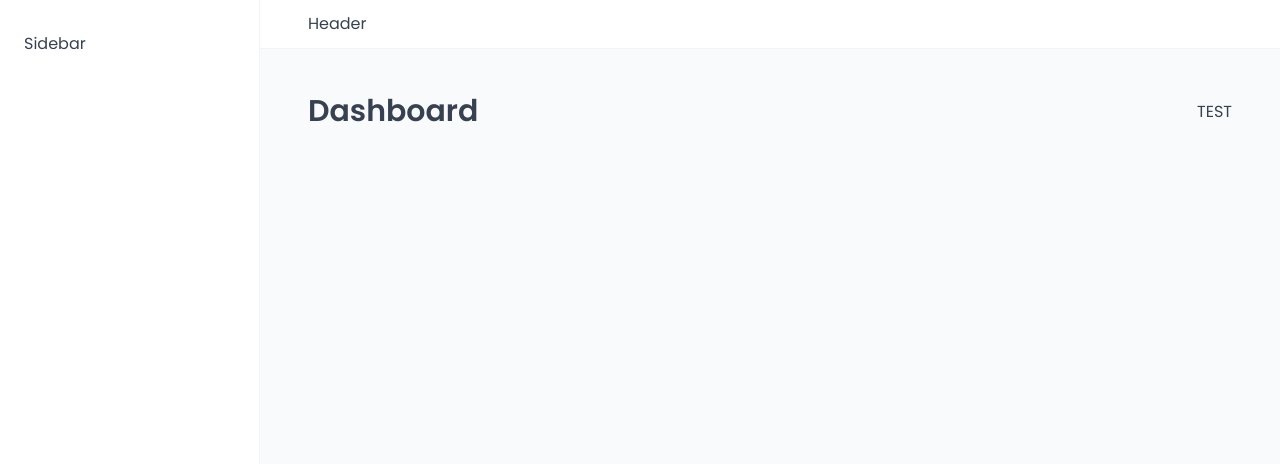
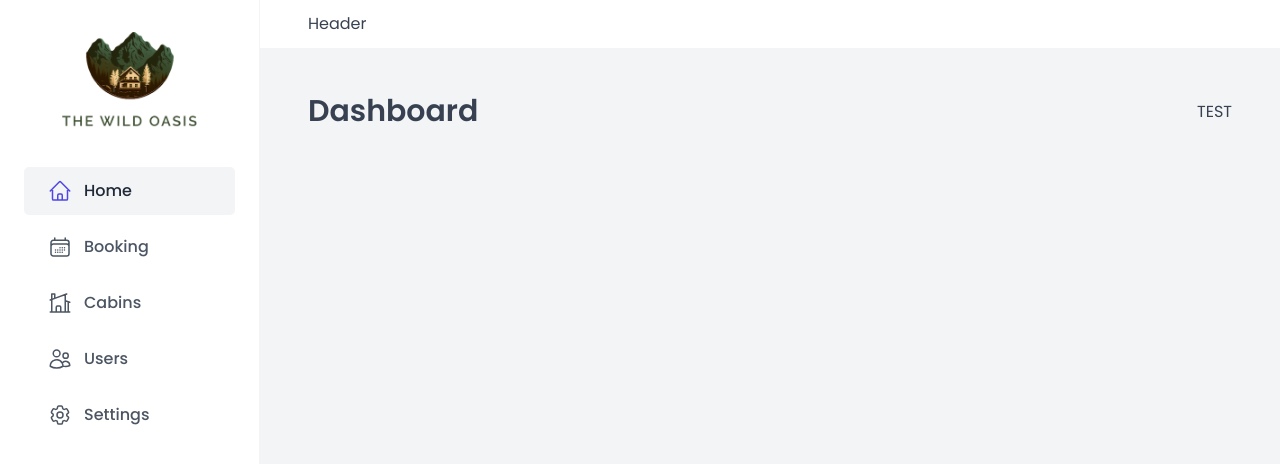
Before and after one commit to alicefrsr/wild-oasis-booking-app, a React (Vite) app: page /dashboard in a window 1280 px wide. Shown: the top 464 px of the page. Built offline with nearby package versions, Linux system fonts and the light colour scheme; a web font is replaced by a local one.

Commit message:
Sidebar and main navigation

```diff
--- a/src/ui/AppLayout.jsx
+++ b/src/ui/AppLayout.jsx
@@ -11,7 +11,7 @@
 `;
 
 const Main = styled.main`
-  background-color: var(--color-grey-50);
+  background-color: var(--color-grey-100);
   padding: 4rem 4.8rem 6.4rem;
 `;
 
--- a/src/ui/MainNav.jsx
+++ b/src/ui/MainNav.jsx
@@ -1,4 +1,12 @@
-import styled from "styled-components";
+import { NavLink } from 'react-router-dom';
+import styled from 'styled-components';
+import {
+  HiOutlineCalendarDays,
+  HiOutlineCog6Tooth,
+  HiOutlineHome,
+  HiOutlineHomeModern,
+  HiOutlineUsers,
+} from 'react-icons/hi2';
 
 const NavList = styled.ul`
   display: flex;
@@ -6,7 +14,8 @@
   gap: 0.8rem;
 `;
 
-const Link = styled.a`
+// const Link = styled.a`
+const StyledNavLink = styled(NavLink)`
   &:link,
   &:visited {
     display: flex;
@@ -26,14 +35,14 @@
   &.active:link,
   &.active:visited {
     color: var(--color-grey-800);
-    background-color: var(--color-grey-50);
+    background-color: var(--color-grey-100);
     border-radius: var(--border-radius-sm);
   }
 
   & svg {
     width: 2.4rem;
     height: 2.4rem;
-    color: var(--color-grey-400);
+    color: var(--color-grey-600);
     transition: all 0.3s;
   }
 
@@ -44,3 +53,44 @@
     color: var(--color-brand-600);
   }
 `;
+
+function MainNav() {
+  return (
+    <nav>
+      <NavList>
+        <li>
+          <StyledNavLink to='/dashboard'>
+            <HiOutlineHome />
+            <span>Home</span>
+          </StyledNavLink>
+        </li>
+        <li>
+          <StyledNavLink to='/bookings'>
+            <HiOutlineCalendarDays />
+            <span>Booking</span>
+          </StyledNavLink>
+        </li>
+        <li>
+          <StyledNavLink to='/cabins'>
+            <HiOutlineHomeModern />
+            <span>Cabins</span>
+          </StyledNavLink>
+        </li>
+        <li>
+          <StyledNavLink to='/users'>
+            <HiOutlineUsers />
+            <span>Users</span>
+          </StyledNavLink>
+        </li>
+        <li>
+          <StyledNavLink to='/settings'>
+            <HiOutlineCog6Tooth />
+            <span>Settings</span>
+          </StyledNavLink>
+        </li>
+      </NavList>
+    </nav>
+  );
+}
+
+export default MainNav;
--- a/src/ui/Sidebar.jsx
+++ b/src/ui/Sidebar.jsx
@@ -1,4 +1,6 @@
 import styled from 'styled-components';
+import Logo from './Logo';
+import MainNav from './MainNav';
 
 const StyledSidebar = styled.aside`
   background-color: var(--color-grey-0);
@@ -6,10 +8,18 @@
   border-right: 1px solid var(--color-grey-100);
 
   grid-row: 1 /-1;
+  display: flex;
+  flex-direction: column;
+  gap: 3.2rem;
 `;
 
 function Sidebar() {
-  return <StyledSidebar>Sidebar</StyledSidebar>;
+  return (
+    <StyledSidebar>
+      <Logo />
+      <MainNav />
+    </StyledSidebar>
+  );
 }
 
 export default Sidebar;
```
